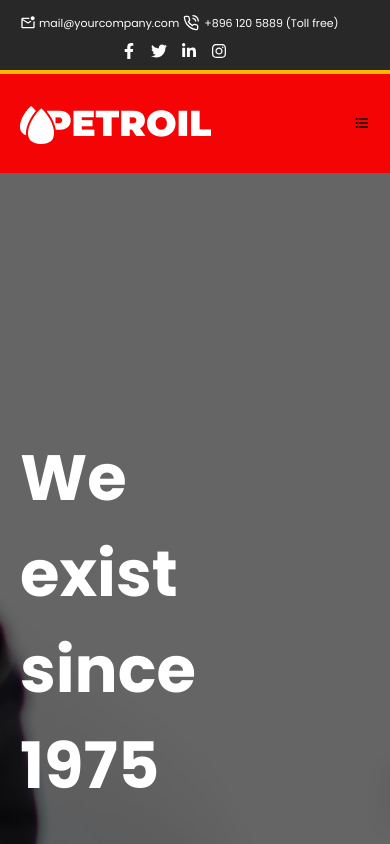
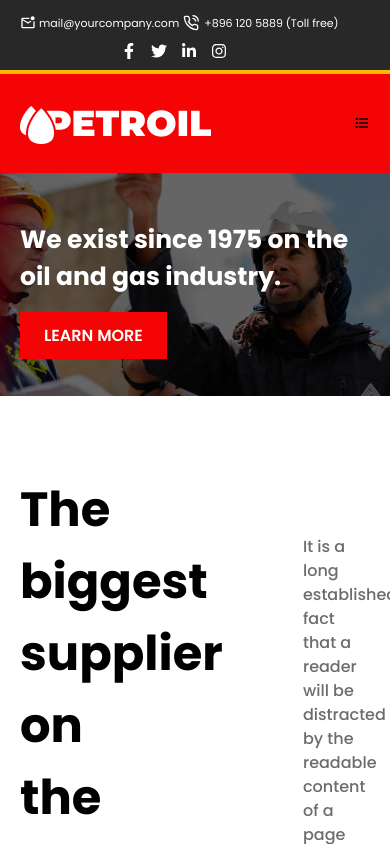
Before and after one commit to nabilislam11/petrol-project, a React (Vite) app: page / in a window 390 px wide. Shown: the top 844 px of the page. Built offline with nearby package versions, Linux system fonts and the light colour scheme.

Commit message:
banner responsibe

```diff
--- a/src/components/Banner/Banner.jsx
+++ b/src/components/Banner/Banner.jsx
@@ -7,9 +7,9 @@ function Banner  () {
     <>
     <div className=" bg-[url(assets/banner.png)]  bg-center bg-cover bg-no-repeat   ">
     <Container>
-        <div className=" w-[30%px] py-[257px]">
-                <h1 className='font-bold font-primary text-[64px] text-white  mb-[44px] pr-[219px]' >We exist since 1975 on the oil and gas industry.</h1>
-                <a  className='py-[13px] px-[41px] bg-[#F40404] text-white font-semibold   font-primary text-[16px]'  href="">LEARN MORE</a>
+        <div className="w-full py-12  md:w-[30%px] md:py-[257px]">
+                <h1 className=' font-bold font-primary text-[25px] md:text-[64px] text-white mb-[27px]  md:mb-[44px] md:pr-[219px]' >We exist since 1975 on the oil and gas industry.</h1>
+                <a  className='py-[12px] md:py-[13px]  px-[24px] md:px-[41px] bg-[#F40404] text-white font-semibold   font-primary text-[16px]'  href="">LEARN MORE</a>
         </div>
     </Container>
     </div>
```
